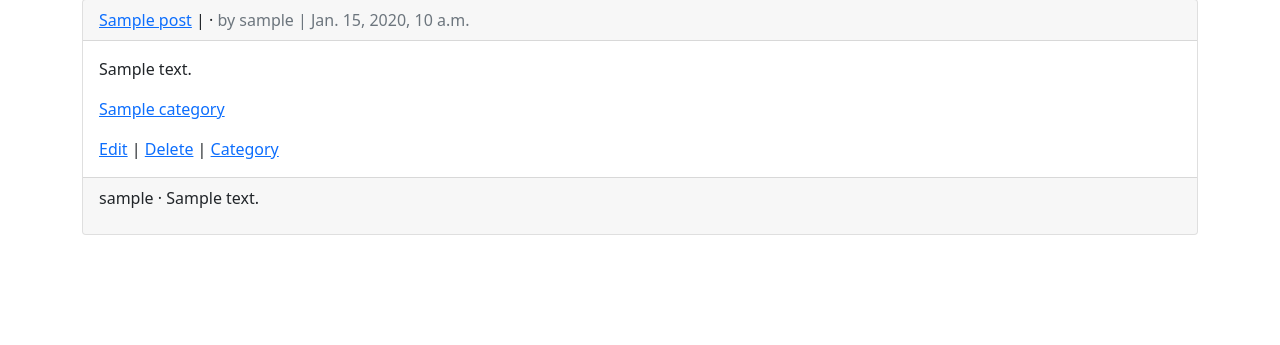
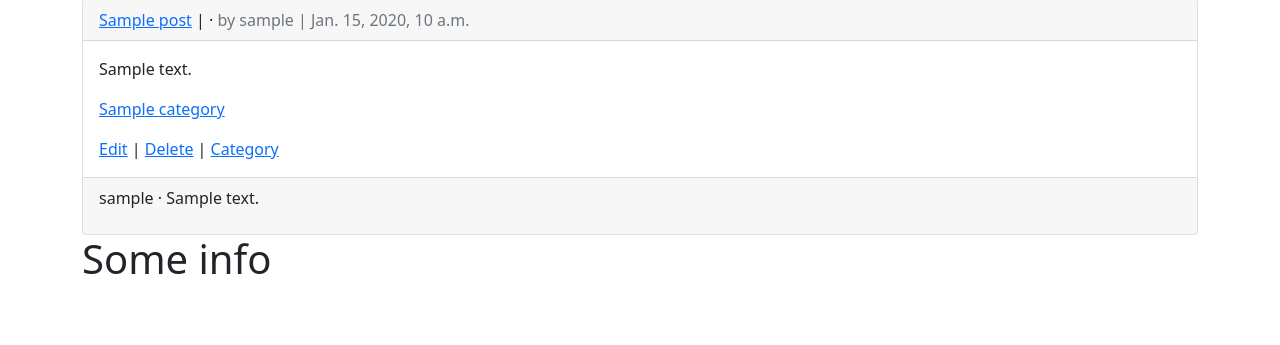
Before and after one commit to FasterthanLi/MyProjectForDecode, a Django app: page /posts/ in a window 1280 px wide. Shown: the part 90-435 px from the top of the page. Run offline with Django 4.2, Linux system fonts and the light colour scheme; a user stored in the database is signed in; tables that the repository leaves empty hold one stand-in row (values such as "Sample post").

Commit message:
To test a new branch

```diff
--- a/templates/post_list.html
+++ b/templates/post_list.html
@@ -31,6 +31,7 @@
     </div>
     <!-- Changes end here! -->
   </div>
-  <br />
+  <h1>Some info</h1>
+  <br/>
 {% endfor %}
 {% endblock content %}
```
